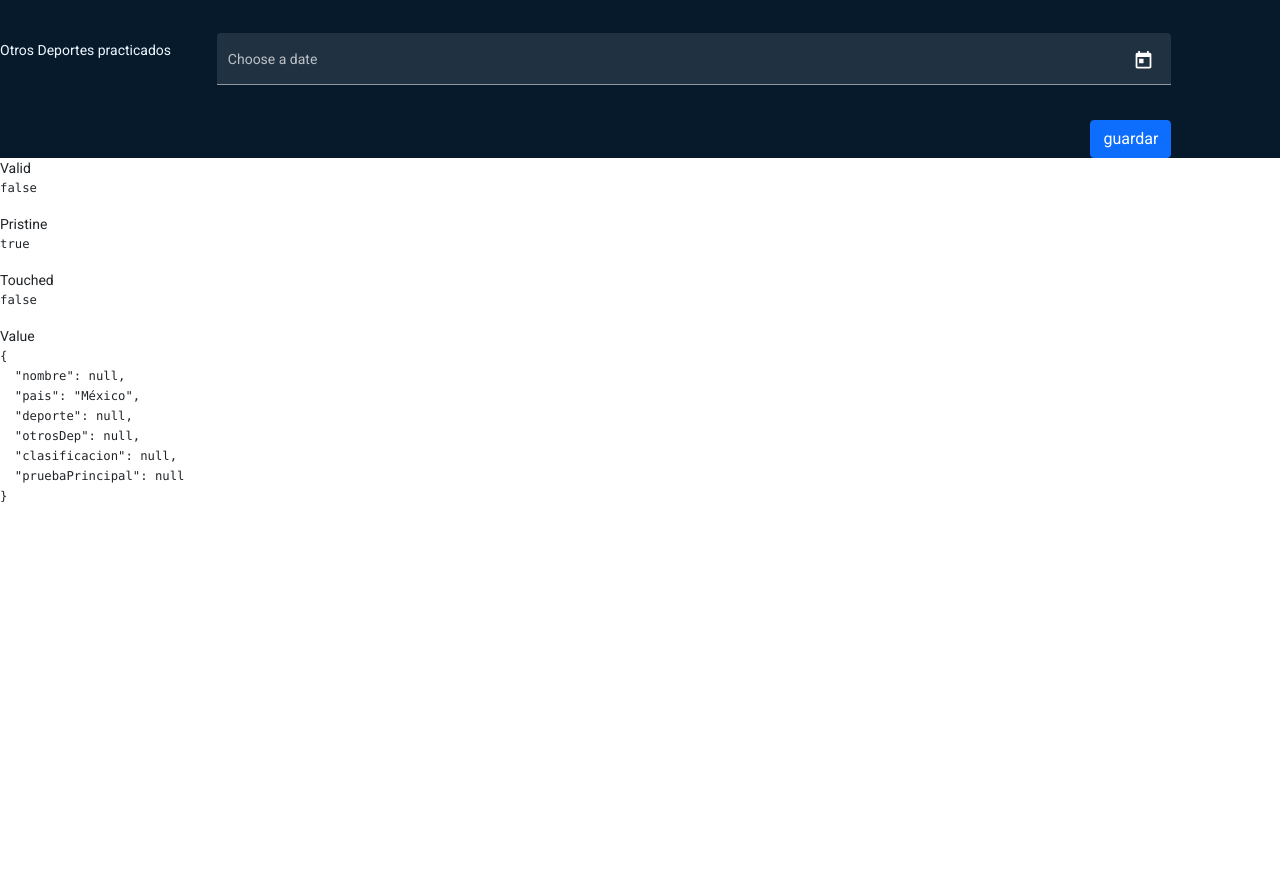
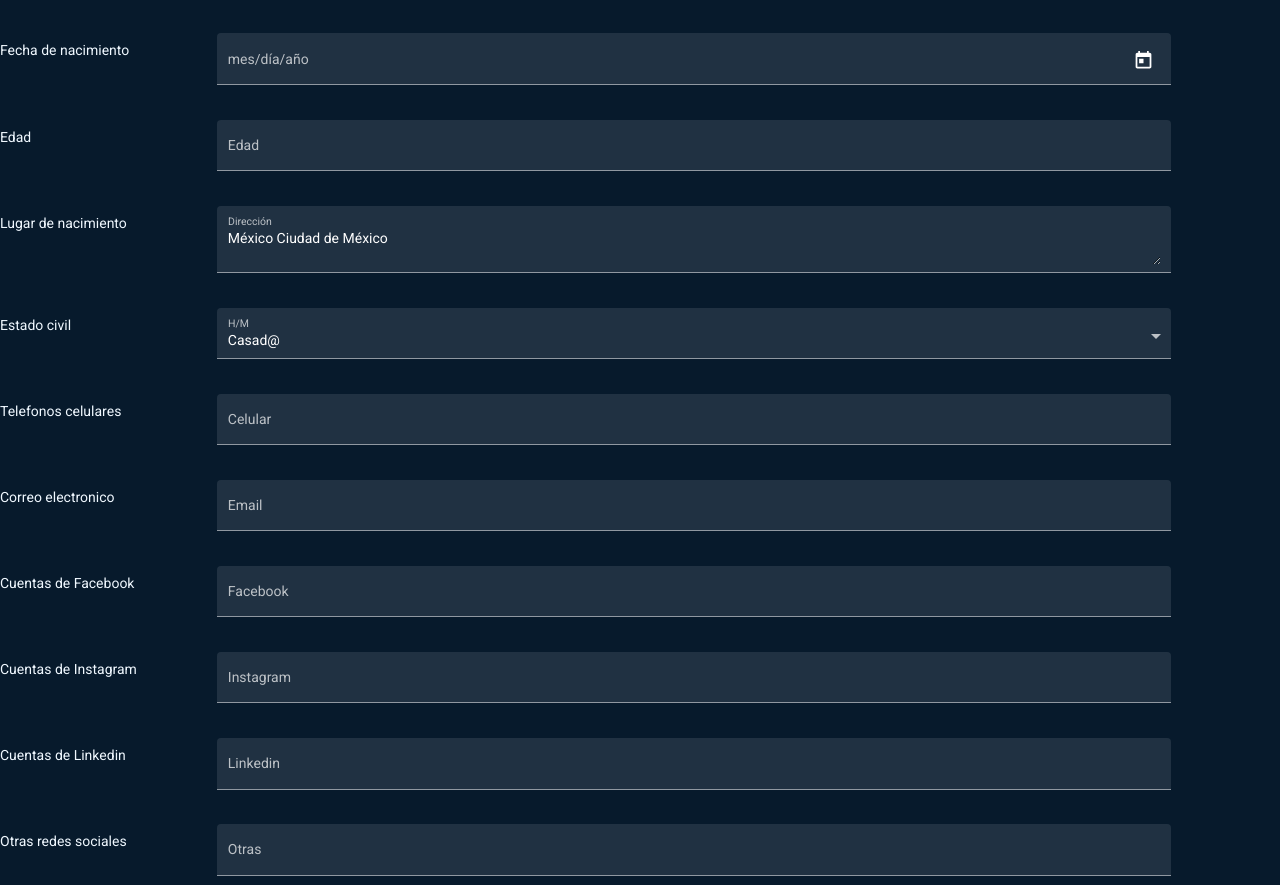
Before and after one commit to alejandroalvarezdev/RUDA, an Angular app: page / in a window 1280 px wide. Shown: the part 1912-2797 px from the top of the page. Before the commit the page ends 2434 px from the top, so only its background shows below. Built offline with nearby package versions, Linux system fonts and the light colour scheme.

Commit message:
informacion general ok

```diff
--- a/src/app/ruda/pages/register/register.component.css
+++ b/src/app/ruda/pages/register/register.component.css
@@ -15,3 +15,7 @@ label,h2{color:aliceblue}
   color: white;
   width: 100%;
 }
+
+hr{
+  color: aliceblue;
+}
--- a/src/app/ruda/pages/register/register.component.html
+++ b/src/app/ruda/pages/register/register.component.html
@@ -229,13 +229,14 @@
             </div>
             <!-- input end -->
 
+            <!-- input start -->
             <div class="mb-3 row">
                 <label class="col-sm-2 col-form-label"  for="">Genero</label>
                 <div class="col-sm-9">
 
 
             <mat-form-field  appearance="fill">
-            <mat-label  >Deportes</mat-label>
+            <mat-label  >H/M</mat-label>
             <select  matNativeControl >
                 <option  value="natacion">Hombre</option>
                 <option value="saab">Mujer</option>
@@ -244,20 +245,174 @@
             </mat-form-field>
                 </div>
             </div>
+            <!-- input end -->
 
+            <!-- input start -->
             <div class="mb-3 row">
-                <label class="col-sm-2 col-form-label"  for="">Otros Deportes practicados</label>
+                <label class="col-sm-2 col-form-label"  for="">Fecha de nacimiento</label>
                 <div class="col-sm-9">
 
 
                     <mat-form-field appearance="fill">
-                        <mat-label>Choose a date</mat-label>
+                        <mat-label>mes/día/año</mat-label>
                         <input matInput [matDatepicker]="picker">
                         <mat-datepicker-toggle matSuffix [for]="picker"></mat-datepicker-toggle>
                         <mat-datepicker #picker></mat-datepicker>
                     </mat-form-field>
                 </div>
             </div>
+            <!-- input end -->
+
+            <!-- input start -->
+            <div class="mb-3 row">
+                <label class="col-sm-2 col-form-label"  for="">Edad </label>
+                <div class="col-sm-9">
+                    <mat-form-field  appearance="fill">
+                        <mat-label>Edad</mat-label>
+                        <input type="number"  matInput>
+                    </mat-form-field>
+                </div>
+            </div>
+            <!-- input end -->
+
+
+            <!-- input start -->
+            <div class="mb-3 row">
+                <label class="col-sm-2 col-form-label"  for="">Lugar de nacimiento </label>
+                <div class="col-sm-9">
+                    <mat-form-field class="example-full-width" appearance="fill">
+                        <mat-label>Dirección</mat-label>
+                        <textarea matInput placeholder="Ex. 100 Main St">México Ciudad de México</textarea>
+                    </mat-form-field>
+                </div>
+            </div>
+            <!-- input end -->
+
+            <!-- input start -->
+            <div class="mb-3 row">
+                <label class="col-sm-2 col-form-label"  for="">Estado civil</label>
+                <div class="col-sm-9">
+
+
+            <mat-form-field  appearance="fill">
+            <mat-label  >H/M</mat-label>
+            <select  matNativeControl >
+                <option  value="natacion">Casad@</option>
+                <option value="saab">Solter@</option>
+
+            </select>
+            </mat-form-field>
+                </div>
+            </div>
+            <!-- input end -->
+
+
+            <!-- input start -->
+            <div class="mb-3 row">
+                <label class="col-sm-2 col-form-label"  for="">Telefonos celulares </label>
+                <div class="col-sm-9">
+                    <mat-form-field  appearance="fill">
+                        <mat-label>Celular</mat-label>
+                        <input type="number"  matInput>
+                    </mat-form-field>
+                </div>
+            </div>
+            <!-- input end -->
+
+
+            <!-- input start -->
+            <div class="mb-3 row">
+                <label class="col-sm-2 col-form-label"  for="">Correo electronico </label>
+                <div class="col-sm-9">
+
+                <mat-form-field class="example-full-width" appearance="fill">
+                    <mat-label>Email</mat-label>
+                    <input type="email" matInput  placeholder="Ex. pat@copame.com">
+                </mat-form-field>
+                </div>
+            </div>
+            <!-- input end -->
+
+            <!-- input start -->
+            <div class="mb-3 row">
+                <label class="col-sm-2 col-form-label"  for="">Cuentas de Facebook </label>
+                <div class="col-sm-9">
+
+                <mat-form-field class="example-full-width" appearance="fill">
+                    <mat-label>Facebook</mat-label>
+                    <input type="email" matInput  placeholder="Ex. pat@gmail.com">
+                </mat-form-field>
+                </div>
+            </div>
+            <!-- input end -->
+
+            <!-- input start -->
+            <div class="mb-3 row">
+                <label class="col-sm-2 col-form-label"  for="">Cuentas de Instagram </label>
+                <div class="col-sm-9">
+
+                <mat-form-field class="example-full-width" appearance="fill">
+                    <mat-label>Instagram</mat-label>
+                    <input type="email" matInput  placeholder="Ex. pat@gmail.com">
+                </mat-form-field>
+                </div>
+            </div>
+            <!-- input end -->
+
+            <!-- input start -->
+            <div class="mb-3 row">
+                <label class="col-sm-2 col-form-label"  for="">Cuentas de Linkedin </label>
+                <div class="col-sm-9">
+
+                <mat-form-field class="example-full-width" appearance="fill">
+                    <mat-label>Linkedin</mat-label>
+                    <input type="email" matInput  placeholder="Ex. pat@gmail.com">
+                </mat-form-field>
+                </div>
+            </div>
+            <!-- input end -->
+
+            <!-- input start -->
+            <div class="mb-3 row">
+                <label class="col-sm-2 col-form-label"  for="">Otras redes sociales </label>
+                <div class="col-sm-9">
+
+                <mat-form-field class="example-full-width" appearance="fill">
+                    <mat-label>Otras</mat-label>
+                    <input type="email" matInput  placeholder="Ex. pat@gmail.com">
+                </mat-form-field>
+                </div>
+            </div>
+            <!-- input end -->
+
+            <!-- input start -->
+            <div class="mb-3 row">
+                <label class="col-sm-2 col-form-label"  for="">Curp </label>
+                <div class="col-sm-9">
+
+                <mat-form-field class="example-full-width" appearance="fill">
+                    <mat-label>Curp</mat-label>
+                    <input  matInput  >
+                </mat-form-field>
+                </div>
+            </div>
+            <!-- input end -->
+
+            <!-- input start -->
+            <div class="mb-3 row">
+                <label class="col-sm-2 col-form-label"  for="">RFC </label>
+                <div class="col-sm-9">
+
+                <mat-form-field class="example-full-width" appearance="fill">
+                    <mat-label>RFC</mat-label>
+                    <input  matInput  >
+                </mat-form-field>
+                </div>
+            </div>
+            <!-- input end -->
+
+
+
 
 
             <div class="row">
```
